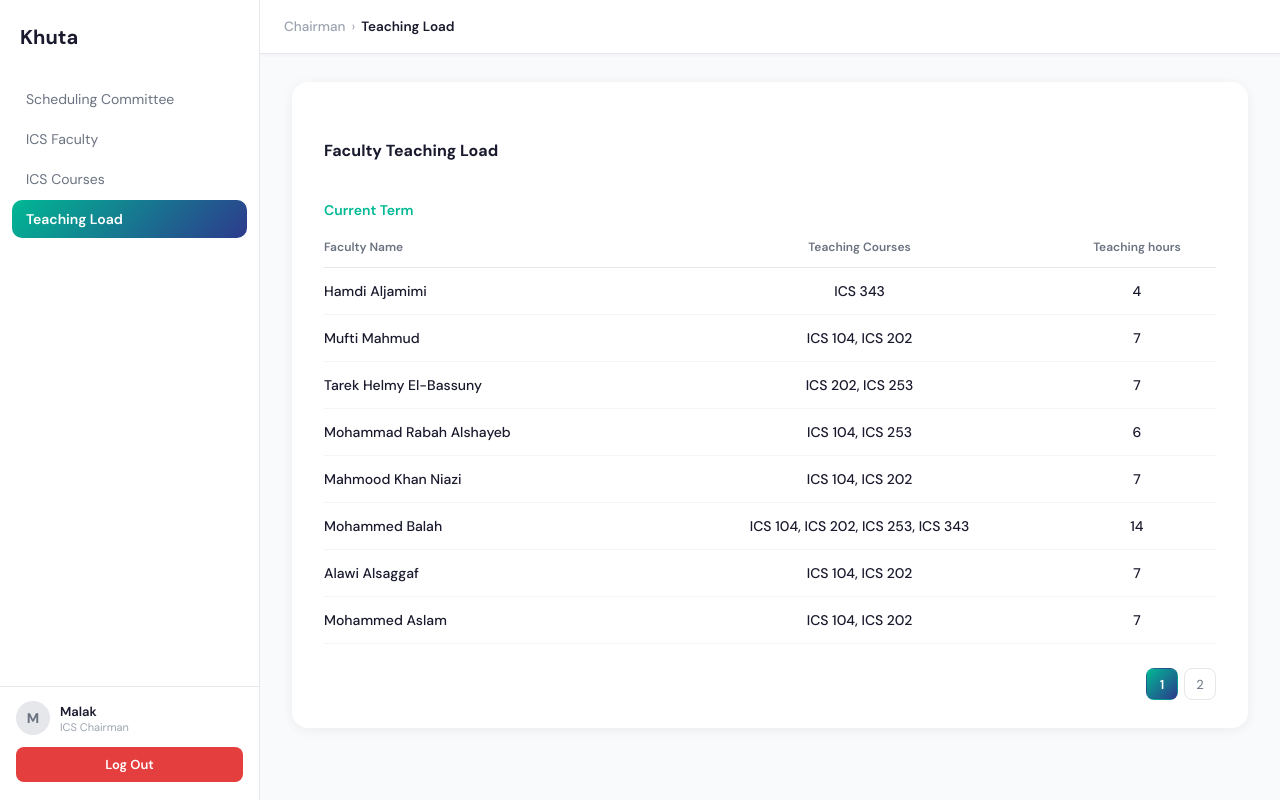
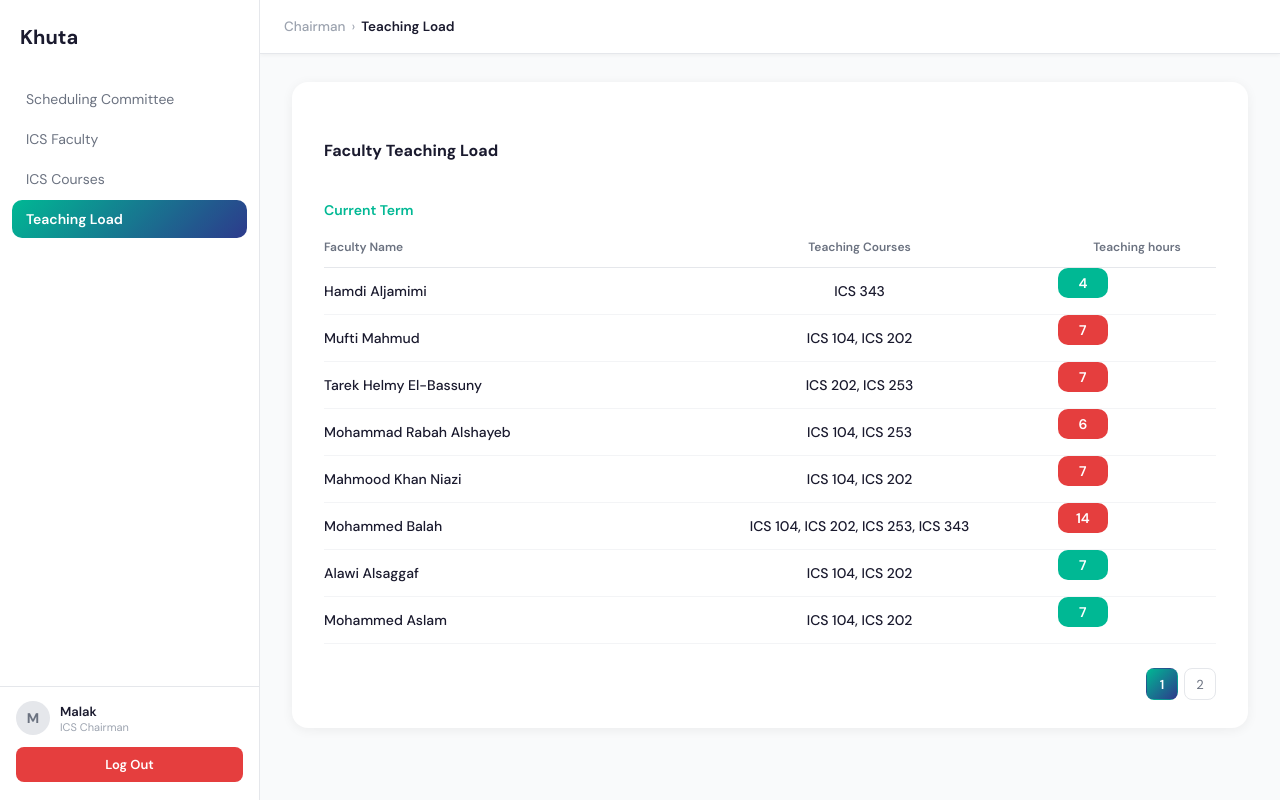
Before and after one commit to KawtharAlomran/SWE363ProjectGroup12, a React (Vite) app in the folder my-react-app/: page /chairman/teaching-load in a window 1280 px wide. Built offline with nearby package versions, Linux system fonts and the light colour scheme.

Commit message:
add teaching hour styling

```diff
--- a/my-react-app/src/Chairman/Pages/teachingLoad.jsx
+++ b/my-react-app/src/Chairman/Pages/teachingLoad.jsx
@@ -22,6 +22,15 @@ export default function Load(){
   const endIndex = startIndex + facultyPerPage;
   const currentfaculty = faculty.slice(startIndex, endIndex); // to display the faculty in the specified page
   const totalPages = Math.ceil(faculty.length / facultyPerPage); // to find the total pages
+  const getHoursColor=(hours, level) =>{
+    let color='#00b894'
+    if(hours>=facultyHours[level]){
+      color="#e53e3e"
+    }
+    return color;
+
+  }
+
 
   const getTeachingHours = (name) =>{
     const faculty = facultyCourses.find(c => c.faculty === name);
@@ -50,7 +59,8 @@ return(
           <tr key={member.email}>
             <td>{member.name}</td>
             <td>{facultyCourses.find(f => f.faculty == member.name) ? facultyCourses.find(f => f.faculty == member.name).courses.join(", ") : "No courses assigned"}</td>
-            <td>{getTeachingHours(member.name)}</td>
+            <td style={{background:getHoursColor(getTeachingHours(member.name),member.level), display: 'inline-flex', justifyContent: 'center',alignItems: 'center',
+              borderRadius: '10px',padding: '6px 12px', minWidth: '50px',fontWeight: '600',color:'white'}}>{getTeachingHours(member.name)}</td>
           </tr>
           ))}
       </tbody>
```
